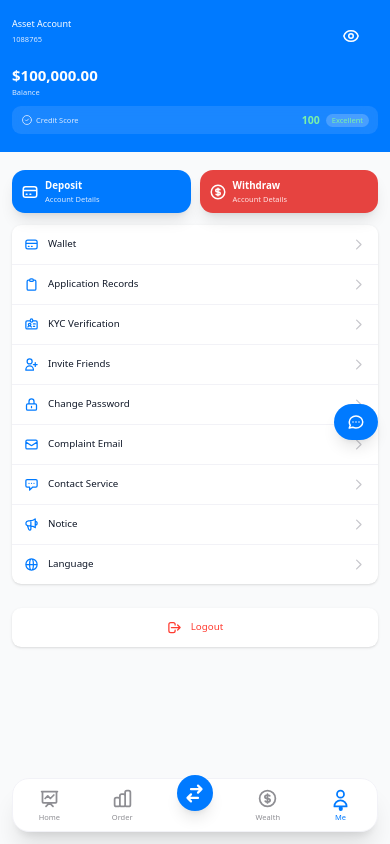
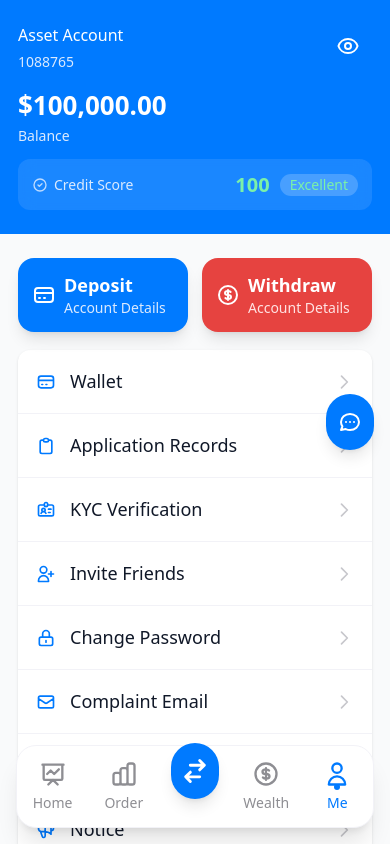
Before and after one commit to lianggang405-bit/st7-trading-platform, a Next.js app: page /en/me in a window 390 px wide. Shown: the top 844 px of the page. Built offline with nearby package versions, Linux system fonts and the light colour scheme.

Commit message:
style: 放大全局手机端所有字体和版面

```diff
--- a/src/app/globals.css
+++ b/src/app/globals.css
@@ -466,246 +466,246 @@ select:focus {
 
 /* ✅ 全局移动端紧凑样式 - 所有页面生效 */
 @media (max-width: 768px) {
-  /* ✅ 所有文字缩小两号 */
+  /* ✅ 所有文字增大（清晰易读） */
   * {
-    font-size: 12px !important;
+    font-size: 16px !important;
   }
 
-  /* ✅ 文字类缩小两号 */
+  /* ✅ 文字类增大 */
   .text-xs {
-    font-size: 0.625rem !important;
+    font-size: 0.875rem !important; /* 14px */
   }
 
   .text-sm {
-    font-size: 0.75rem !important;
+    font-size: 1rem !important; /* 16px */
   }
 
   .text-base {
-    font-size: 0.8125rem !important;
+    font-size: 1.125rem !important; /* 18px */
   }
 
   .text-lg {
-    font-size: 0.875rem !important;
+    font-size: 1.25rem !important; /* 20px */
   }
 
   .text-xl {
-    font-size: 1rem !important;
+    font-size: 1.375rem !important; /* 22px */
   }
 
   .text-2xl {
-    font-size: 1.125rem !important;
+    font-size: 1.5rem !important; /* 24px */
   }
 
   .text-3xl {
-    font-size: 1.25rem !important;
+    font-size: 1.625rem !important; /* 26px */
   }
 
   .text-4xl {
-    font-size: 1.5rem !important;
+    font-size: 1.875rem !important; /* 30px */
   }
 
-  /* ✅ 所有内边距降低 1/3 */
+  /* ✅ 所有内边距适中（保证舒适度） */
   .p-1 {
-    padding: 0.25rem !important;
+    padding: 0.375rem !important;
   }
 
   .p-2 {
-    padding: 0.5rem !important;
+    padding: 0.625rem !important;
   }
 
   .p-3 {
+    padding: 0.875rem !important;
+  }
+
+  .p-4 {
+    padding: 1.125rem !important;
+  }
+
+  .px-1 {
+    padding-left: 0.375rem !important;
+    padding-right: 0.375rem !important;
+  }
+
+  .px-2 {
+    padding-left: 0.625rem !important;
+    padding-right: 0.625rem !important;
+  }
+
+  .px-3 {
+    padding-left: 0.875rem !important;
+    padding-right: 0.875rem !important;
+  }
+
+  .px-4 {
+    padding-left: 1.125rem !important;
+    padding-right: 1.125rem !important;
+  }
+
+  .px-6 {
+    padding-left: 1.625rem !important;
+    padding-right: 1.625rem !important;
+  }
+
+  .py-1 {
+    padding-top: 0.375rem !important;
+    padding-bottom: 0.375rem !important;
+  }
+
+  .py-2 {
+    padding-top: 0.625rem !important;
+    padding-bottom: 0.625rem !important;
+  }
+
+  .py-3 {
+    padding-top: 0.875rem !important;
+    padding-bottom: 0.875rem !important;
+  }
+
+  .py-4 {
+    padding-top: 1.125rem !important;
+    padding-bottom: 1.125rem !important;
+  }
+
+  /* ✅ 所有间距适中（保证可读性） */
+  .gap-1 {
+    gap: 0.375rem !important;
+  }
+
+  .gap-2 {
+    gap: 0.625rem !important;
+  }
+
+  .gap-3 {
+    gap: 0.875rem !important;
+  }
+
+  .gap-4 {
+    gap: 1.125rem !important;
+  }
+
+  .gap-6 {
+    gap: 1.625rem !important;
+  }
+
+  /* ✅ 按钮尺寸（方便点击） */
+  button {
+    padding: 8px 12px !important;
+    min-height: 44px !important; /* Apple 推荐 */
+  }
+
+  /* ✅ 输入框样式 */
+  input, select, textarea {
+    padding: 8px 12px !important;
+    min-height: 44px !important;
+  }
+
+  /* ✅ 卡片内边距 */
+  .card {
+    padding: 1rem !important;
+  }
+
+  /* ✅ 列表项内边距 */
+  .list-item {
     padding: 0.75rem !important;
   }
 
-  .p-4 {
-    padding: 1rem !important;
-  }
-
-  .px-1 {
-    padding-left: 0.25rem !important;
-    padding-right: 0.25rem !important;
-  }
-
-  .px-2 {
-    padding-left: 0.5rem !important;
-    padding-right: 0.5rem !important;
-  }
-
-  .px-3 {
-    padding-left: 0.75rem !important;
-    padding-right: 0.75rem !important;
-  }
-
-  .px-4 {
-    padding-left: 1rem !important;
-    padding-right: 1rem !important;
-  }
-
-  .px-6 {
-    padding-left: 1.5rem !important;
-    padding-right: 1.5rem !important;
-  }
-
-  .py-1 {
-    padding-top: 0.25rem !important;
-    padding-bottom: 0.25rem !important;
-  }
-
-  .py-2 {
-    padding-top: 0.5rem !important;
-    padding-bottom: 0.5rem !important;
-  }
-
-  .py-3 {
-    padding-top: 0.75rem !important;
-    padding-bottom: 0.75rem !important;
-  }
-
-  .py-4 {
-    padding-top: 1rem !important;
-    padding-bottom: 1rem !important;
-  }
-
-  /* ✅ 所有间距降低 1/3 */
-  .gap-1 {
-    gap: 0.25rem !important;
-  }
-
-  .gap-2 {
-    gap: 0.5rem !important;
-  }
-
-  .gap-3 {
-    gap: 0.75rem !important;
-  }
-
-  .gap-4 {
-    gap: 1rem !important;
-  }
-
-  .gap-6 {
-    gap: 1.5rem !important;
-  }
-
-  /* ✅ 按钮样式缩小 */
-  button {
-    padding: 5px 8px !important;
-    min-height: 36px !important;
-  }
-
-  /* ✅ 输入框样式缩小 */
-  input, select, textarea {
-    padding: 5px 8px !important;
-    min-height: 36px !important;
-  }
-
-  /* ✅ 卡片内边距缩小 */
-  .card {
-    padding: 0.75rem !important;
-  }
-
-  /* ✅ 列表项内边距缩小 */
-  .list-item {
-    padding: 0.5rem !important;
-  }
-
-  /* ✅ 间距缩小 */
+  /* ✅ 间距 */
   .space-y-1 > * + * {
-    margin-top: 0.25rem !important;
+    margin-top: 0.375rem !important;
   }
 
   .space-y-2 > * + * {
-    margin-top: 0.5rem !important;
+    margin-top: 0.625rem !important;
   }
 
   .space-y-3 > * + * {
-    margin-top: 0.75rem !important;
+    margin-top: 0.875rem !important;
   }
 
   .space-y-4 > * + * {
-    margin-top: 1rem !important;
+    margin-top: 1.125rem !important;
   }
 
-  /* ✅ 边距缩小 */
+  /* ✅ 边距 */
   .m-1 {
-    margin: 0.25rem !important;
+    margin: 0.375rem !important;
   }
 
   .m-2 {
-    margin: 0.5rem !important;
+    margin: 0.625rem !important;
   }
 
   .m-3 {
-    margin: 0.75rem !important;
+    margin: 0.875rem !important;
   }
 
   .m-4 {
-    margin: 1rem !important;
+    margin: 1.125rem !important;
   }
 
   .mt-1 {
-    margin-top: 0.25rem !important;
+    margin-top: 0.375rem !important;
   }
 
   .mt-2 {
-    margin-top: 0.5rem !important;
+    margin-top: 0.625rem !important;
   }
 
   .mt-3 {
-    margin-top: 0.75rem !important;
+    margin-top: 0.875rem !important;
   }
 
   .mt-4 {
-    margin-top: 1rem !important;
+    margin-top: 1.125rem !important;
   }
 
   .mb-1 {
-    margin-bottom: 0.25rem !important;
+    margin-bottom: 0.375rem !important;
   }
 
   .mb-2 {
-    margin-bottom: 0.5rem !important;
+    margin-bottom: 0.625rem !important;
   }
 
   .mb-3 {
-    margin-bottom: 0.75rem !important;
+    margin-bottom: 0.875rem !important;
   }
 
   .mb-4 {
-    margin-bottom: 1rem !important;
+    margin-bottom: 1.125rem !important;
   }
 
-  /* ✅ 高度缩小（降低 1/3） */
+  /* ✅ 高度适中 */
   .h-8 {
-    height: 2rem !important;
+    height: 2.5rem !important;
   }
 
   .h-10 {
-    height: 2.5rem !important;
+    height: 3rem !important;
   }
 
   .h-12 {
-    height: 3rem !important;
+    height: 3.5rem !important;
   }
 
   .h-16 {
-    height: 4rem !important;
+    height: 4.5rem !important;
   }
 
-  /* ✅ 最小高度缩小（降低 1/3） */
+  /* ✅ 最小高度适中 */
   .min-h-8 {
-    min-height: 2rem !important;
+    min-height: 2.5rem !important;
   }
 
   .min-h-10 {
-    min-height: 2.5rem !important;
+    min-height: 3rem !important;
   }
 
   .min-h-12 {
-    min-height: 3rem !important;
+    min-height: 3.5rem !important;
   }
 
   .min-h-16 {
-    min-height: 4rem !important;
+    min-height: 4.5rem !important;
   }
 }
```
